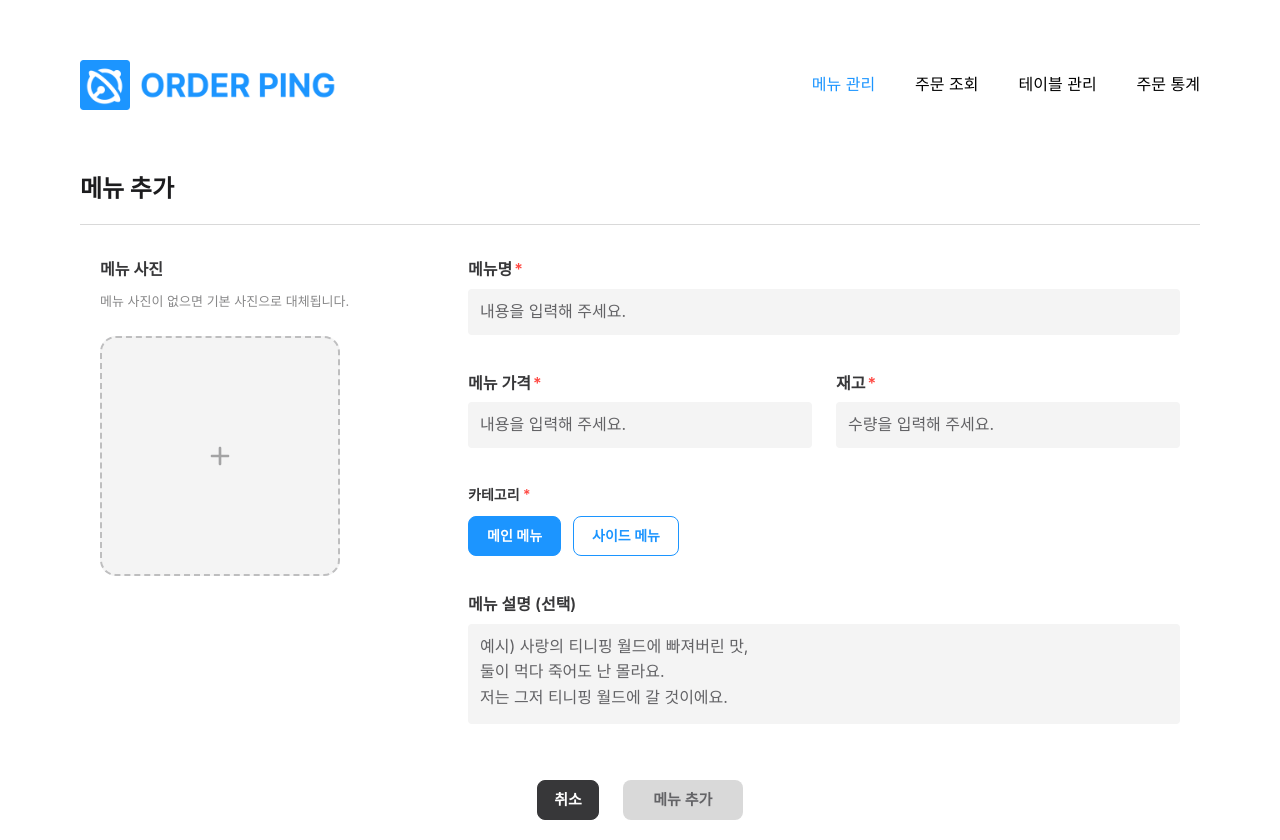
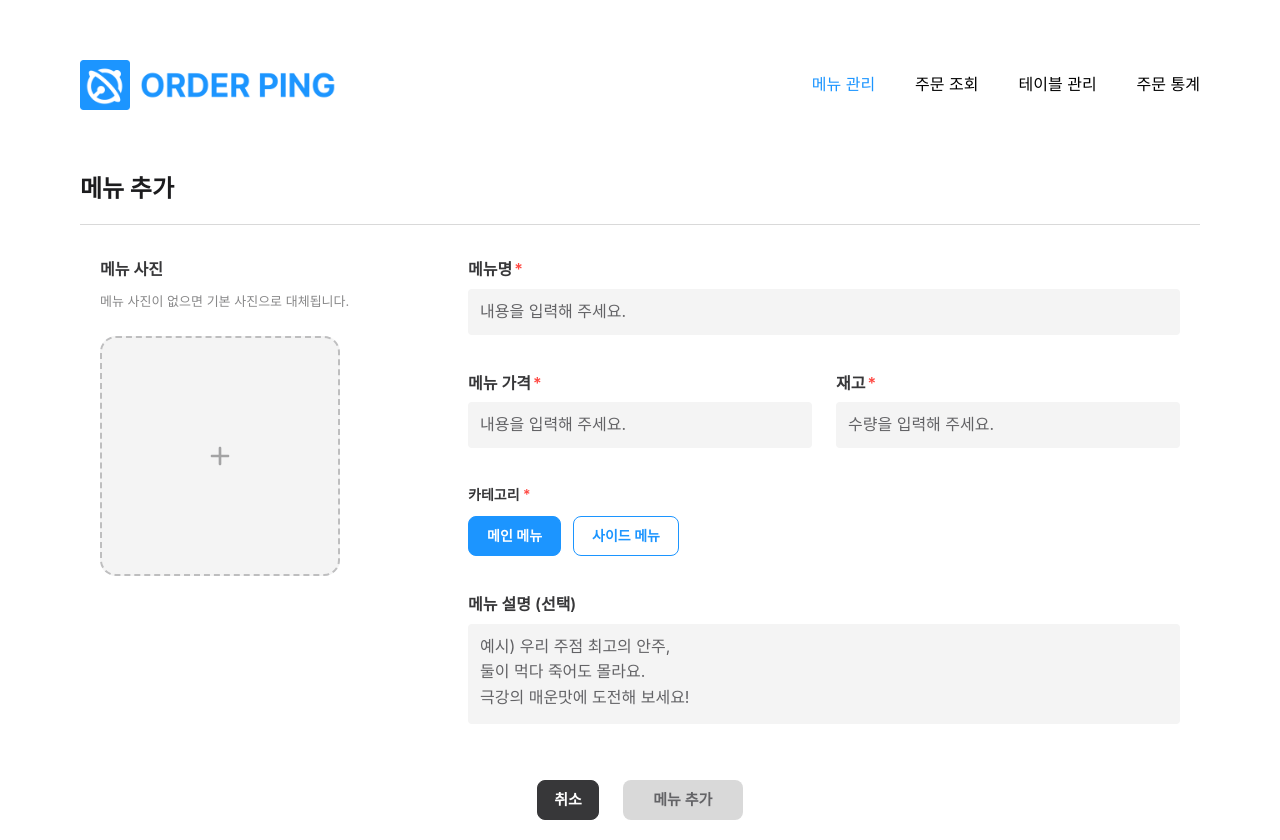
Before and after one commit to JK-Side/OrderPing-FE, a React (Vite) app in the folder apps/admin/: page /store/1/menu/create in a window 1280 px wide. Built offline with nearby package versions, Linux system fonts and the light colour scheme; no server answers.

Commit message:
refactor: placeholder 제거

```diff
--- a/apps/admin/src/pages/MenuCreate/index.tsx
+++ b/apps/admin/src/pages/MenuCreate/index.tsx
@@ -264,7 +264,7 @@ export default function MenuCreate() {
               messageState={errors.description ? 'error' : undefined}
             >
               <Input.TextArea
-                placeholder={`예시) 사랑의 티니핑 월드에 빠져버린 맛,\n둘이 먹다 죽어도 난 몰라요.\n저는 그저 티니핑 월드에 갈 것이에요.`}
+                placeholder={`예시) 우리 주점 최고의 안주,\n둘이 먹다 죽어도 몰라요.\n극강의 매운맛에 도전해 보세요!`}
                 {...register('description', {
                   maxLength: { value: 30, message: '메뉴 설명은 최대 30자입니다.' },
                 })}
--- a/apps/admin/src/pages/MenuEdit/index.tsx
+++ b/apps/admin/src/pages/MenuEdit/index.tsx
@@ -361,7 +361,7 @@ export default function MenuEdit() {
               messageState={errors.description ? 'error' : undefined}
             >
               <Input.TextArea
-                placeholder={`예시) 사랑의 티니핑 월드에 빠져버린 맛,\n둘이 먹다 죽어도 난 몰라요.\n저는 그저 티니핑 월드에 갈 것이에요.`}
+                placeholder={`예시) 우리 주점 최고의 안주,\n둘이 먹다 죽어도 몰라요.\n극강의 매운맛에 도전해 보세요!`}
                 {...register('description', {
                   maxLength: { value: 30, message: '메뉴 설명은 최대 30자입니다.' },
                 })}
```
